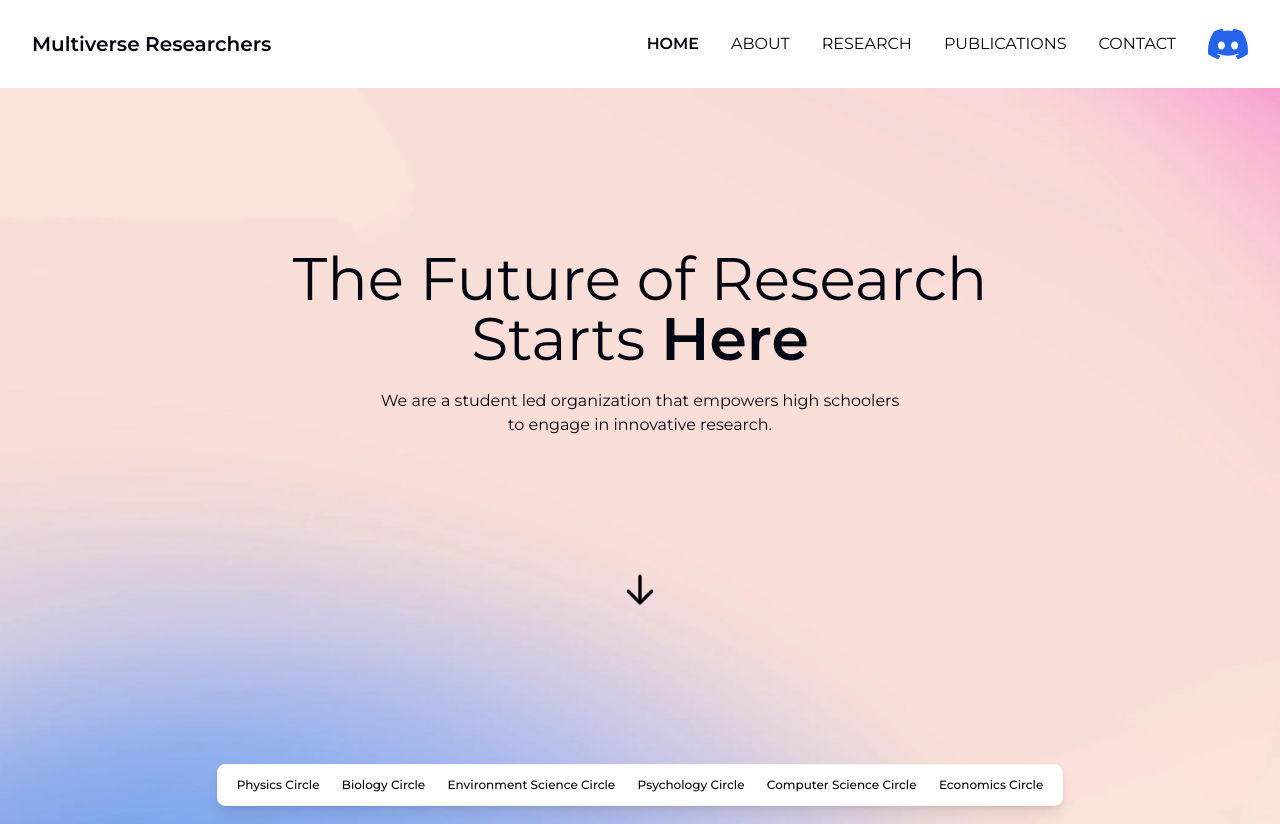
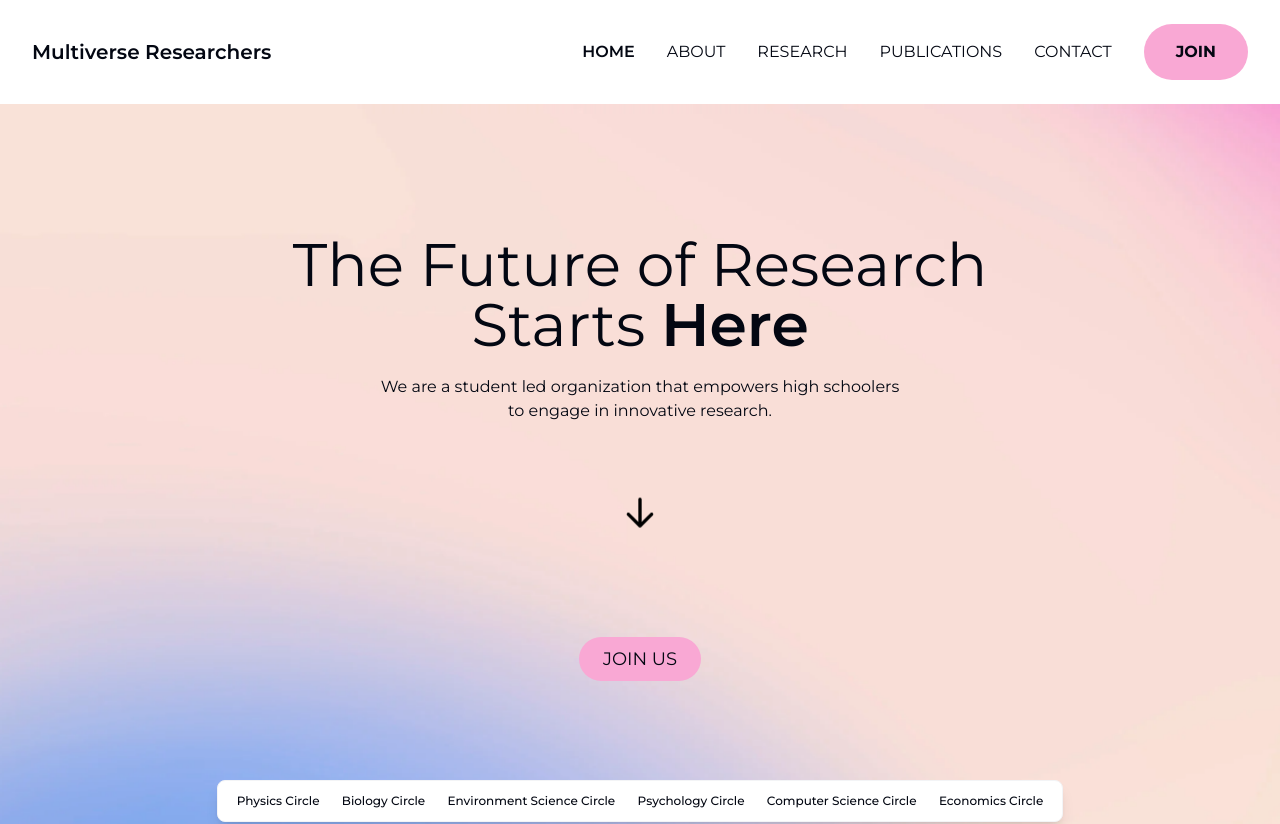
Before and after one commit to multiverseresearchers/multiverse-researchers, a React (Vite) app: page / in a window 1280 px wide. Shown: the top 824 px of the page. Built offline with nearby package versions, Linux system fonts and the light colour scheme.

Commit message:
updated  hero & header

```diff
--- a/src/components/home/Home.tsx
+++ b/src/components/home/Home.tsx
@@ -14,12 +14,13 @@ const Home = () => {
 	return (
     <div className="bg-[url('/imgs/filler/Background.png')] pb-32" style={backgroundWrapping}>
             <div className='flex flex-col w-full h-[84vh] items-center justify-evenly'>
-				<div className='flex flex-col items-center justify-center'>
+				<div className='flex flex-col items-center justify-center mt-8'>
 					<h1 className='text-center text-2xl sm:text-4xl md:text-5xl lg:text-6xl m-5'>The Future of Research<br />Starts <span className='font-semibold'>Here</span></h1>
 					<p className='text-center w-2/3'>We are a student led organization that empowers high schoolers to engage in innovative research.</p>
 				</div>
-				<svg className='animate-bounce' xmlns="http://www.w3.org/2000/svg" width="40px" height="40px" viewBox="0 0 24 24" fill="none"><path fill-rule="evenodd" clip-rule="evenodd" d="M12 3C12.5523 3 13 3.44772 13 4V17.5858L18.2929 12.2929C18.6834 11.9024 19.3166 11.9024 19.7071 12.2929C20.0976 12.6834 20.0976 13.3166 19.7071 13.7071L12.7071 20.7071C12.3166 21.0976 11.6834 21.0976 11.2929 20.7071L4.29289 13.7071C3.90237 13.3166 3.90237 12.6834 4.29289 12.2929C4.68342 11.9024 5.31658 11.9024 5.70711 12.2929L11 17.5858V4C11 3.44772 11.4477 3 12 3Z" fill="#000000" /></svg>
-			</div>
+				<svg className='animate-bounce p-0 m-0' xmlns="http://www.w3.org/2000/svg" width="40px" height="40px" viewBox="0 0 24 24" fill="none"><path fill-rule="evenodd" clip-rule="evenodd" d="M12 3C12.5523 3 13 3.44772 13 4V17.5858L18.2929 12.2929C18.6834 11.9024 19.3166 11.9024 19.7071 12.2929C20.0976 12.6834 20.0976 13.3166 19.7071 13.7071L12.7071 20.7071C12.3166 21.0976 11.6834 21.0976 11.2929 20.7071L4.29289 13.7071C3.90237 13.3166 3.90237 12.6834 4.29289 12.2929C4.68342 11.9024 5.31658 11.9024 5.70711 12.2929L11 17.5858V4C11 3.44772 11.4477 3 12 3Z" fill="#000000" /></svg>
+                <a href="https://discord.com/invite/PRpxZ6UBNN" target="_blank"><div className="text-lg bg-pink-300 hover:bg-pink-900 hover:text-white transition-colors duration-300 rounded-full py-2 px-6 cursor-pointer my-4">JOIN US</div></a>
+            </div>
 			<div className="flex flex-col w-full items-center">
 				<Tabs defaultValue="bio" className="w-2/3 p-1">
 					<TabsList className="flex flex-row justify-evenly h-fit bg-white shadow-lg border border-gray-100 rounded-lg mb-12">
--- a/src/components/navbar/Navbar.tsx
+++ b/src/components/navbar/Navbar.tsx
@@ -16,17 +16,18 @@ const Navbar = () => {
 
 	return (
 		<nav>
-			<div className='flex flex-row items-center justify-between p-4 h-fit lg:px-8 lg:py-6'>
+			<div className='flex flex-row items-center justify-between p-4 h-fit lg:px-8'>
 				<Link to={"/"} className='sm:text-lg lg:text-xl flex flex-row gap-2 items-center font-semibold'>Multiverse Researchers</Link>
 				<ul className='hidden lg:flex flex-row gap-8 items-center'>
-					<NavItem to="/" currentPath={location.pathname}>HOME</NavItem>
-					<NavItem to="/about" currentPath={location.pathname}>ABOUT</NavItem>
-					<NavItem to="/research" currentPath={location.pathname}>RESEARCH</NavItem>
-					<NavItem to="/publications" currentPath={location.pathname}>PUBLICATIONS</NavItem>
-					<NavItem to="/contact" currentPath={location.pathname}>CONTACT</NavItem>
-					<a id="discord-widget" href="https://discord.gg/PRpxZ6UBNN" target="_blank">
-						<svg xmlns="http://www.w3.org/2000/svg" width="2.5em" height="2.5em" className="bi bi-discord p-0 m-0 hover:fill-blue-900 fill-blue-600 transition-all duration-500" viewBox="0 0 16 16"> <path d="M13.545 2.907a13.227 13.227 0 0 0-3.257-1.011.05.05 0 0 0-.052.025c-.141.25-.297.577-.406.833a12.19 12.19 0 0 0-3.658 0 8.258 8.258 0 0 0-.412-.833.051.051 0 0 0-.052-.025c-1.125.194-2.22.534-3.257 1.011a.041.041 0 0 0-.021.018C.356 6.024-.213 9.047.066 12.032c.001.014.01.028.021.037a13.276 13.276 0 0 0 3.995 2.02.05.05 0 0 0 .056-.019c.308-.42.582-.863.818-1.329a.05.05 0 0 0-.01-.059.051.051 0 0 0-.018-.011 8.875 8.875 0 0 1-1.248-.595.05.05 0 0 1-.02-.066.051.051 0 0 1 .015-.019c.084-.063.168-.129.248-.195a.05.05 0 0 1 .051-.007c2.619 1.196 5.454 1.196 8.041 0a.052.052 0 0 1 .053.007c.08.066.164.132.248.195a.051.051 0 0 1-.004.085 8.254 8.254 0 0 1-1.249.594.05.05 0 0 0-.03.03.052.052 0 0 0 .003.041c.24.465.515.909.817 1.329a.05.05 0 0 0 .056.019 13.235 13.235 0 0 0 4.001-2.02.049.049 0 0 0 .021-.037c.334-3.451-.559-6.449-2.366-9.106a.034.034 0 0 0-.02-.019Zm-8.198 7.307c-.789 0-1.438-.724-1.438-1.612 0-.889.637-1.613 1.438-1.613.807 0 1.45.73 1.438 1.613 0 .888-.637 1.612-1.438 1.612Zm5.316 0c-.788 0-1.438-.724-1.438-1.612 0-.889.637-1.613 1.438-1.613.807 0 1.451.73 1.438 1.613 0 .888-.631 1.612-1.438 1.612Z"></path></svg>
-					</a>
+                    <div className='lg:flex flex-row gap-8 items-center lg:py-6'>
+                        <NavItem to="/" currentPath={location.pathname}>HOME</NavItem>
+    					<NavItem to="/about" currentPath={location.pathname}>ABOUT</NavItem>
+    					<NavItem to="/research" currentPath={location.pathname}>RESEARCH</NavItem>
+    					<NavItem to="/publications" currentPath={location.pathname}>PUBLICATIONS</NavItem>
+    					<NavItem to="/contact" currentPath={location.pathname}>CONTACT</NavItem>
+                    </div>
+                    <a className='font-bold' href="https://discord.gg/PRpxZ6UBNN" target="_blank"><div className='bg-pink-300 rounded-full py-4 px-8 hover:bg-pink-900 hover:text-white transition-colors duration-300 cursor-pointer'>JOIN</div></a>
+						{/* <svg xmlns="http://www.w3.org/2000/svg" width="2.5em" height="2.5em" className="bi bi-discord p-0 m-0 hover:fill-blue-900 fill-blue-600 transition-all duration-500" viewBox="0 0 16 16"> <path d="M13.545 2.907a13.227 13.227 0 0 0-3.257-1.011.05.05 0 0 0-.052.025c-.141.25-.297.577-.406.833a12.19 12.19 0 0 0-3.658 0 8.258 8.258 0 0 0-.412-.833.051.051 0 0 0-.052-.025c-1.125.194-2.22.534-3.257 1.011a.041.041 0 0 0-.021.018C.356 6.024-.213 9.047.066 12.032c.001.014.01.028.021.037a13.276 13.276 0 0 0 3.995 2.02.05.05 0 0 0 .056-.019c.308-.42.582-.863.818-1.329a.05.05 0 0 0-.01-.059.051.051 0 0 0-.018-.011 8.875 8.875 0 0 1-1.248-.595.05.05 0 0 1-.02-.066.051.051 0 0 1 .015-.019c.084-.063.168-.129.248-.195a.05.05 0 0 1 .051-.007c2.619 1.196 5.454 1.196 8.041 0a.052.052 0 0 1 .053.007c.08.066.164.132.248.195a.051.051 0 0 1-.004.085 8.254 8.254 0 0 1-1.249.594.05.05 0 0 0-.03.03.052.052 0 0 0 .003.041c.24.465.515.909.817 1.329a.05.05 0 0 0 .056.019 13.235 13.235 0 0 0 4.001-2.02.049.049 0 0 0 .021-.037c.334-3.451-.559-6.449-2.366-9.106a.034.034 0 0 0-.02-.019Zm-8.198 7.307c-.789 0-1.438-.724-1.438-1.612 0-.889.637-1.613 1.438-1.613.807 0 1.45.73 1.438 1.613 0 .888-.637 1.612-1.438 1.612Zm5.316 0c-.788 0-1.438-.724-1.438-1.612 0-.889.637-1.613 1.438-1.613.807 0 1.451.73 1.438 1.613 0 .888-.631 1.612-1.438 1.612Z"></path></svg> */}
 				</ul>
 				<div className='block lg:hidden'><Hamburger toggled={isOpen} toggle={setOpen} /></div> {/* add search bar feature */}
 			</div>
```
